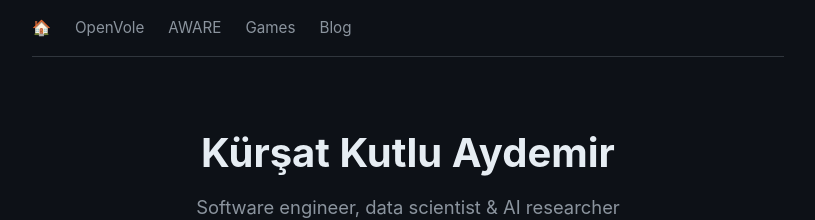
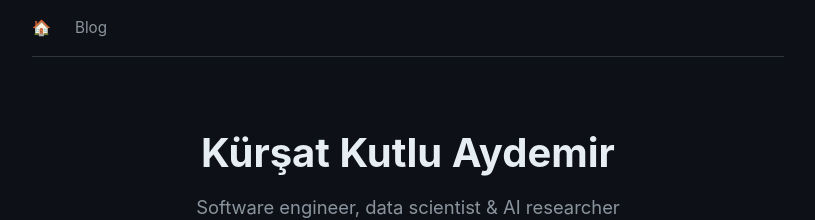
Before and after one commit to shyble/shyble.github.io, a Jekyll site: the page built from index.html, in a window 1280 px wide. Shown: the top 220 px of the page, without its empty margins (232-1047 px from the left). Built offline with Jekyll 4.4.1, drawn with Linux system fonts in a browser that asks for light colours.

Commit message:
Top menu: keep only Home and Blog (OpenVole, AWARE and Games links removed)

```diff
--- a/_layouts/default.html
+++ b/_layouts/default.html
@@ -402,9 +402,6 @@
         <nav>
             <div class="nav-links">
                 <a href="/">🏠</a>
-                <a href="https://openvole.com">OpenVole</a>
-                <a href="/aware/">AWARE</a>
-                <a href="/games/">Games</a>
                 <a href="/blog">Blog</a>
             </div>
         </nav>
```
